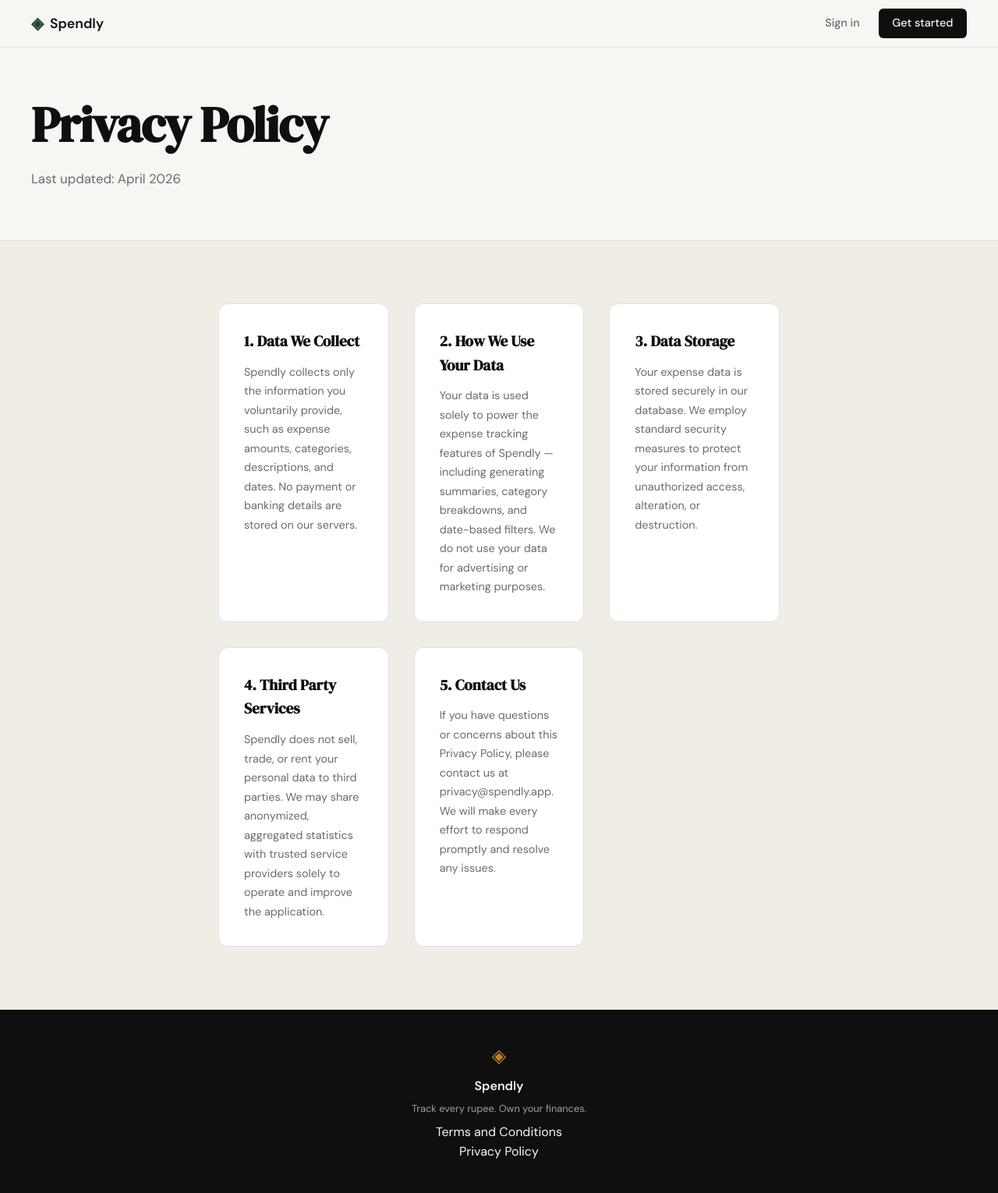
After one commit to ssayan9k/spendly, a Flask app: page /privacy in a window 1280 px wide. The commit adds this page. Shown: the whole page at 78% size. Run offline with Flask 3, Linux system fonts and the light colour scheme.

Commit message:
landing: add privacy policy page and route

```diff
--- a/app.py
+++ b/app.py
@@ -25,6 +25,11 @@ def login():
 @app.route("/terms")
 def terms():
     return render_template("terms.html")
+
+
+@app.route("/privacy")
+def privacy():
+    return render_template("privacy.html")
 
 
 # ------------------------------------------------------------------ #
--- a/templates/base.html
+++ b/templates/base.html
@@ -37,7 +37,7 @@
             <div class="footer-links">
                 <a href="/terms">Terms and Conditions</a>
                     <br>
-                <a href="#">Privacy Policy</a>
+                <a href="/privacy">Privacy Policy</a>
             </div>
         </div>
     </footer>
--- /dev/null
+++ b/templates/privacy.html
@@ -0,0 +1,39 @@
+{% extends "base.html" %}
+
+{% block title %}Spendly — Privacy Policy{% endblock %}
+
+{% block content %}
+
+<section class="hero" style="padding: 4rem 0 2rem;">
+    <div class="hero-inner">
+        <h1 class="hero-title">Privacy Policy</h1>
+        <p class="hero-subtitle">Last updated: April 2026</p>
+    </div>
+</section>
+
+<section class="features">
+    <div class="features-inner" style="text-align: left; max-width: 720px;">
+        <div class="feature-card" style="text-align: left;">
+            <h3 class="feature-title">1. Data We Collect</h3>
+            <p class="feature-body">Spendly collects only the information you voluntarily provide, such as expense amounts, categories, descriptions, and dates. No payment or banking details are stored on our servers.</p>
+        </div>
+        <div class="feature-card" style="text-align: left;">
+            <h3 class="feature-title">2. How We Use Your Data</h3>
+            <p class="feature-body">Your data is used solely to power the expense tracking features of Spendly — including generating summaries, category breakdowns, and date-based filters. We do not use your data for advertising or marketing purposes.</p>
+        </div>
+        <div class="feature-card" style="text-align: left;">
+            <h3 class="feature-title">3. Data Storage</h3>
+            <p class="feature-body">Your expense data is stored securely in our database. We employ standard security measures to protect your information from unauthorized access, alteration, or destruction.</p>
+        </div>
+        <div class="feature-card" style="text-align: left;">
+            <h3 class="feature-title">4. Third Party Services</h3>
+            <p class="feature-body">Spendly does not sell, trade, or rent your personal data to third parties. We may share anonymized, aggregated statistics with trusted service providers solely to operate and improve the application.</p>
+        </div>
+        <div class="feature-card" style="text-align: left;">
+            <h3 class="feature-title">5. Contact Us</h3>
+            <p class="feature-body">If you have questions or concerns about this Privacy Policy, please contact us at privacy@spendly.app. We will make every effort to respond promptly and resolve any issues.</p>
+        </div>
+    </div>
+</section>
+
+{% endblock %}
```
